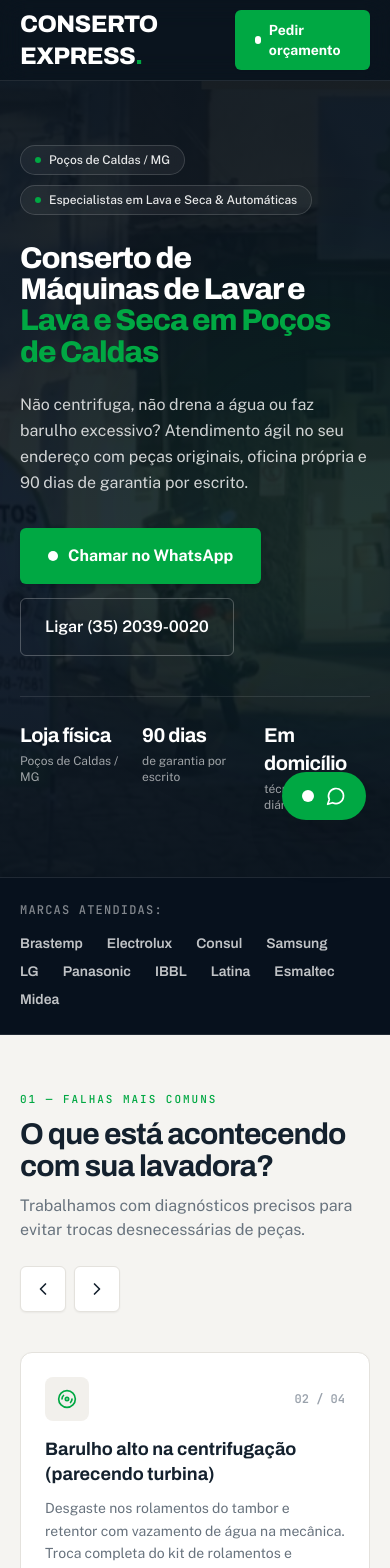
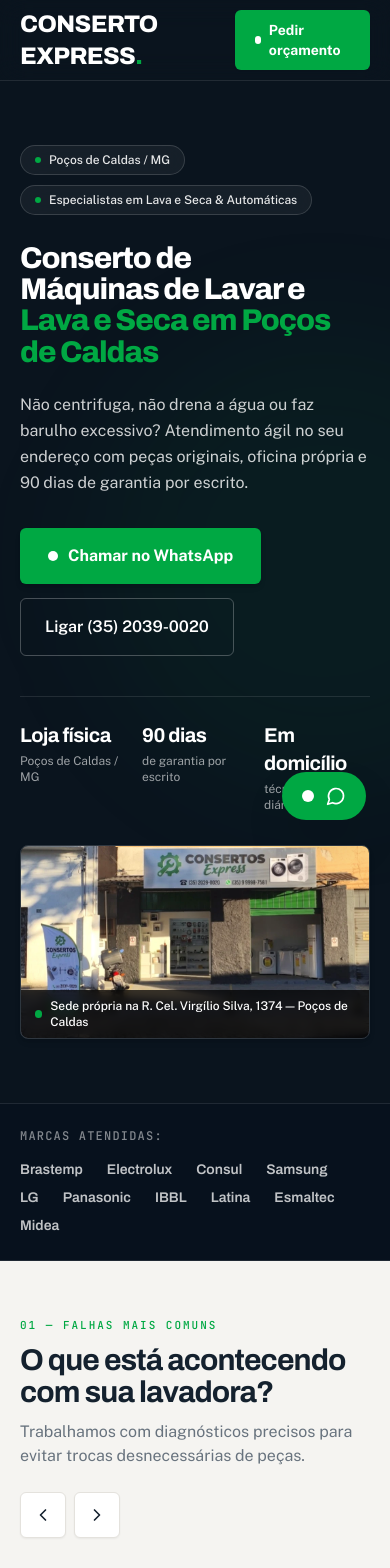
Before and after one commit to douglas-nexoia/site-conserto-express, a React (Vite) app: page /lavadoras in a window 390 px wide. Shown: the top 1568 px of the page. Built offline with nearby package versions, Linux system fonts and the light colour scheme.

Commit message:
fix: atualiza nota google para 5.0 (320+ avaliacoes) e melhora contraste/card da fachada no mobile

```diff
--- a/bebedouros-e-purificadores.html
+++ b/bebedouros-e-purificadores.html
@@ -35,10 +35,10 @@
       ],
       "aggregateRating": {
         "@type": "AggregateRating",
-        "ratingValue": "4.8",
+        "ratingValue": "5.0",
         "bestRating": "5",
         "worstRating": "1",
-        "reviewCount": "116"
+        "reviewCount": "323"
       }
     }
     </script>
--- a/index.html
+++ b/index.html
@@ -34,10 +34,10 @@
       ],
       "aggregateRating": {
         "@type": "AggregateRating",
-        "ratingValue": "4.8",
+        "ratingValue": "5.0",
         "bestRating": "5",
         "worstRating": "1",
-        "reviewCount": "116"
+        "reviewCount": "323"
       },
       "openingHoursSpecification": [
         {
--- a/lavadoras.html
+++ b/lavadoras.html
@@ -35,10 +35,10 @@
       ],
       "aggregateRating": {
         "@type": "AggregateRating",
-        "ratingValue": "4.8",
+        "ratingValue": "5.0",
         "bestRating": "5",
         "worstRating": "1",
-        "reviewCount": "116"
+        "reviewCount": "323"
       }
     }
     </script>
--- a/src/components/Hero.tsx
+++ b/src/components/Hero.tsx
@@ -22,9 +22,9 @@
 
   return (
     <section className="relative min-h-[600px] lg:min-h-[660px] flex items-center bg-[#0A141E] overflow-hidden">
-      {/* 1. Real Store Facade Background Image with background-size: cover & calibrated background-position */}
+      {/* 1. Real Store Facade Background Image - Desktop Only */}
       <div
-        className="absolute inset-0 z-0 bg-no-repeat transition-all duration-300"
+        className="absolute inset-0 z-0 bg-no-repeat transition-all duration-300 hidden lg:block"
         style={{
           backgroundImage: `url(${facadeImage})`,
           backgroundSize: "cover",
@@ -32,19 +32,11 @@
         }}
       />
 
-      {/* 2. Canonical Gradient Overlay: Hides adjacent building on the left behind solid dark panel and illuminates facade on the right */}
+      {/* 2. Canonical Gradient Overlay - Desktop Only */}
       <div
         className="absolute inset-0 z-0 hidden lg:block"
         style={{
           background: "linear-gradient(90deg, #0A141E 0%, #0A141E 48%, rgba(10, 20, 30, 0.88) 64%, rgba(10, 20, 30, 0.2) 100%)",
-        }}
-      />
-
-      {/* Mobile & Tablet Gradient Overlay */}
-      <div
-        className="absolute inset-0 z-0 lg:hidden"
-        style={{
-          background: "linear-gradient(180deg, rgba(10, 20, 30, 0.94) 0%, rgba(10, 20, 30, 0.88) 60%, rgba(10, 20, 30, 0.96) 100%)",
         }}
       />
 
@@ -118,6 +110,15 @@
               <div className="font-sans text-xs text-white/60 mt-1">técnicos em rota diária</div>
             </div>
           </div>
+
+          {/* Card nítido da loja no mobile */}
+          <div className="lg:hidden mt-8 rounded-lg overflow-hidden border border-white/15 shadow-md relative">
+            <img src={facadeImage} alt="Loja física Conserto Express na Cel. Virgílio Silva" className="w-full h-48 object-cover" />
+            <div className="absolute bottom-0 inset-x-0 bg-black/75 backdrop-blur-sm px-3.5 py-2 text-xs text-white flex items-center gap-2">
+              <span className="w-2 h-2 rounded-full bg-[#00A843]"></span>
+              <span className="font-sans font-medium">Sede própria na R. Cel. Virgílio Silva, 1374 — Poços de Caldas</span>
+            </div>
+          </div>
         </div>
       </div>
     </section>
--- a/src/components/SocialProof.tsx
+++ b/src/components/SocialProof.tsx
@@ -65,8 +65,8 @@
                 <Star key={i} className="w-4 h-4 fill-[#F59E0B]" />
               ))}
             </div>
-            <span className="font-heading font-bold text-sm text-[#14212E]">4.8 / 5.0</span>
-            <span className="font-sans text-xs text-[#68737E]">no Google</span>
+            <span className="font-heading font-bold text-sm text-[#14212E]">5.0 / 5.0</span>
+            <span className="font-sans text-xs text-[#68737E]">no Google (Mais de 320 avaliações)</span>
           </div>
         </div>
 
```
